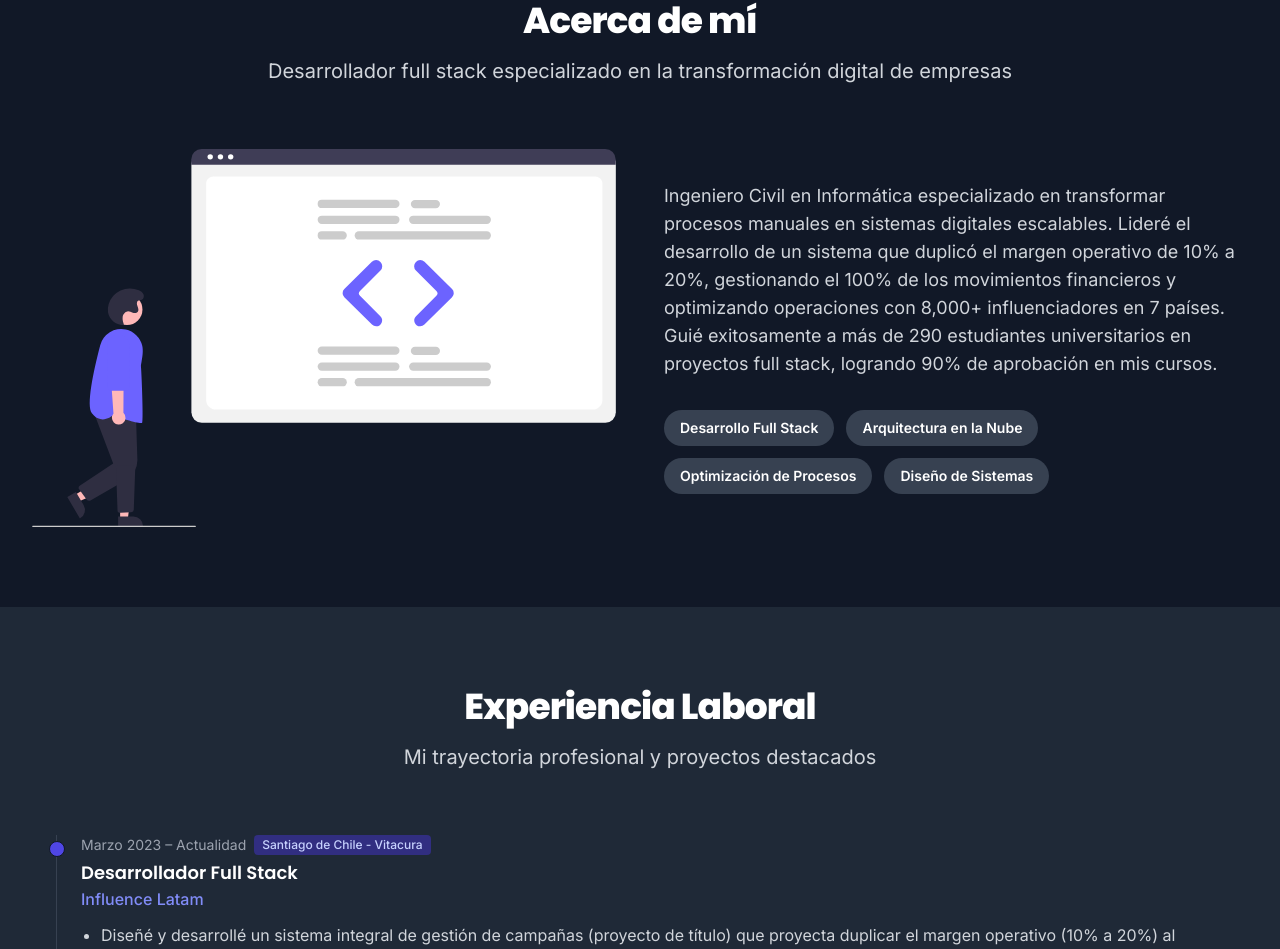
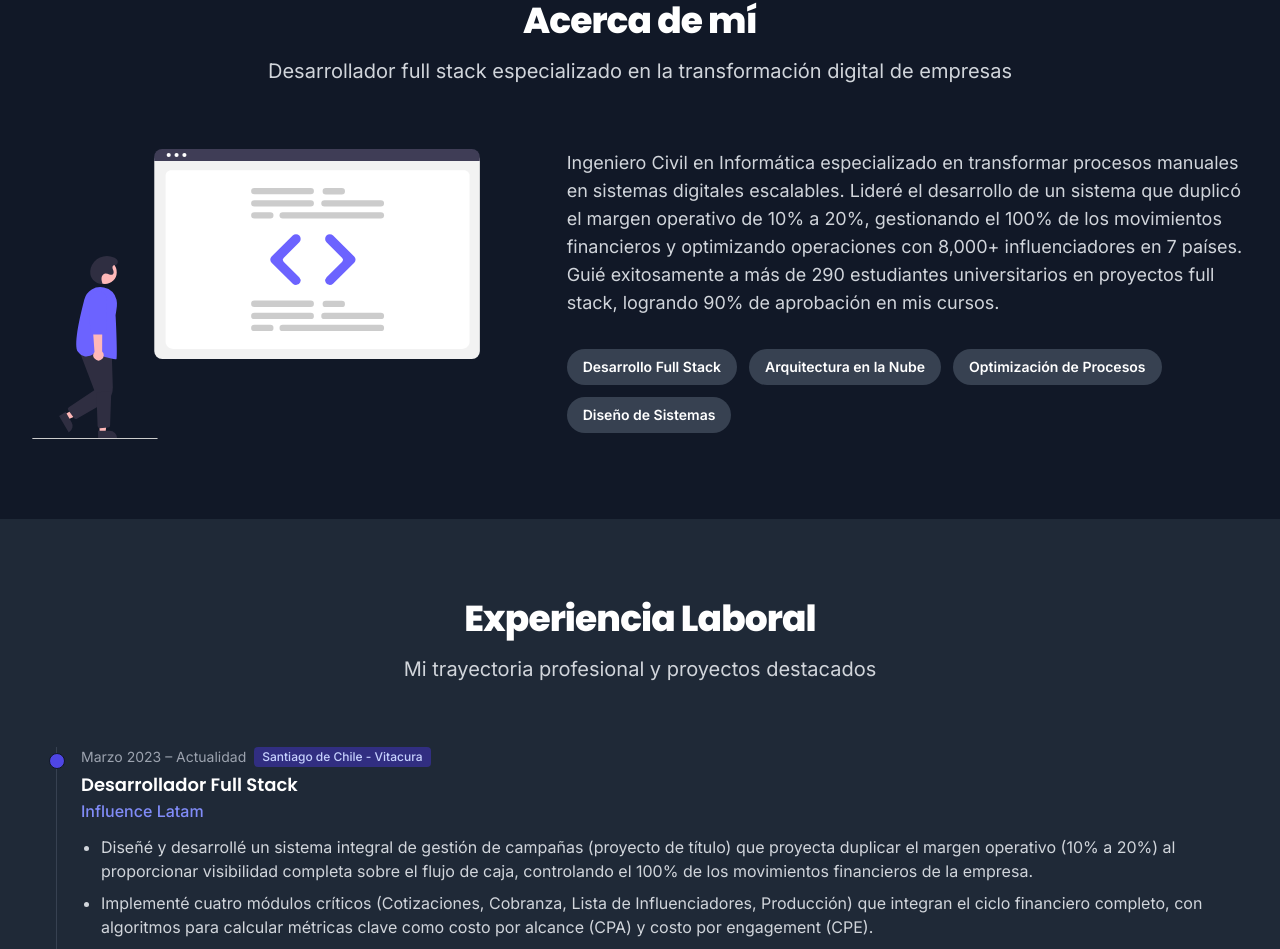
Before and after one commit to SebastianRiquelmeM/portafolio, a React (Vite) app: page / in a window 1280 px wide. Shown: the part 789-1738 px from the top of the page. Built offline with nearby package versions, Linux system fonts and the light colour scheme.

Commit message:
feat(ui): mejorar diseño y responsividad de la sección "Sobre mí"

```diff
--- a/src/components/AboutMe.jsx
+++ b/src/components/AboutMe.jsx
@@ -23,18 +23,18 @@ export const AboutMe = () => {
 					</div>
 				</motion.div>
 
-				<div className="flex flex-col md:flex-row items-center justify-between gap-12">
+				<div className="flex flex-col md:flex-row items-center md:items-start justify-between gap-12">
 					<motion.div
 						initial={{ opacity: 0, x: -50 }}
 						whileInView={{ opacity: 1, x: 0 }}
 						transition={{ duration: 0.5, delay: 0.2 }}
 						viewport={{ once: true }}
-						className="md:w-1/2"
+						className="md:w-5/12"
 					>
 						<img
 							src="/img/undraw_code_review_re_woeb.svg"
 							alt="Desarrollador trabajando"
-							className="w-full h-auto object-contain"
+							className="w-full max-w-md h-auto object-contain mx-auto md:mx-0"
 						/>
 					</motion.div>
 
@@ -43,7 +43,7 @@ export const AboutMe = () => {
 						whileInView={{ opacity: 1, x: 0 }}
 						transition={{ duration: 0.5, delay: 0.4 }}
 						viewport={{ once: true }}
-						className="md:w-1/2 space-y-6"
+						className="md:w-7/12 space-y-6"
 					>
 						<p className="text-lg text-gray-600 dark:text-gray-300">
 							Ingeniero Civil en Informática especializado en
```
